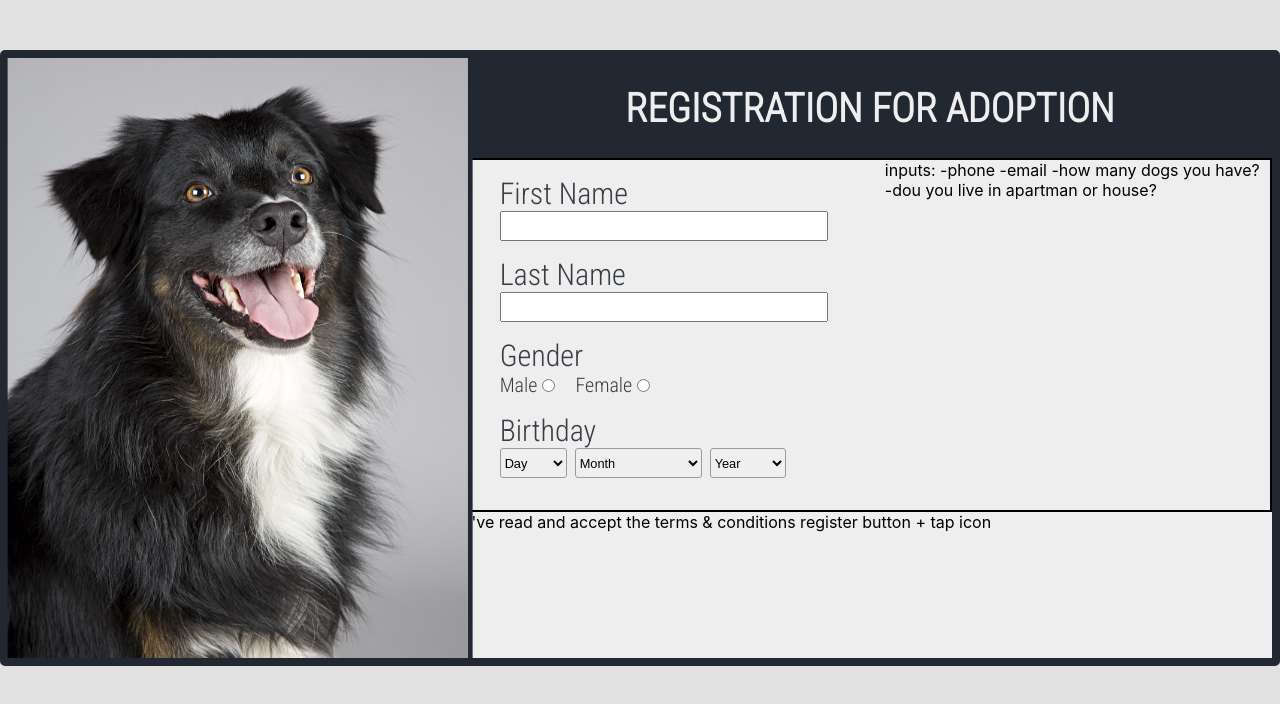
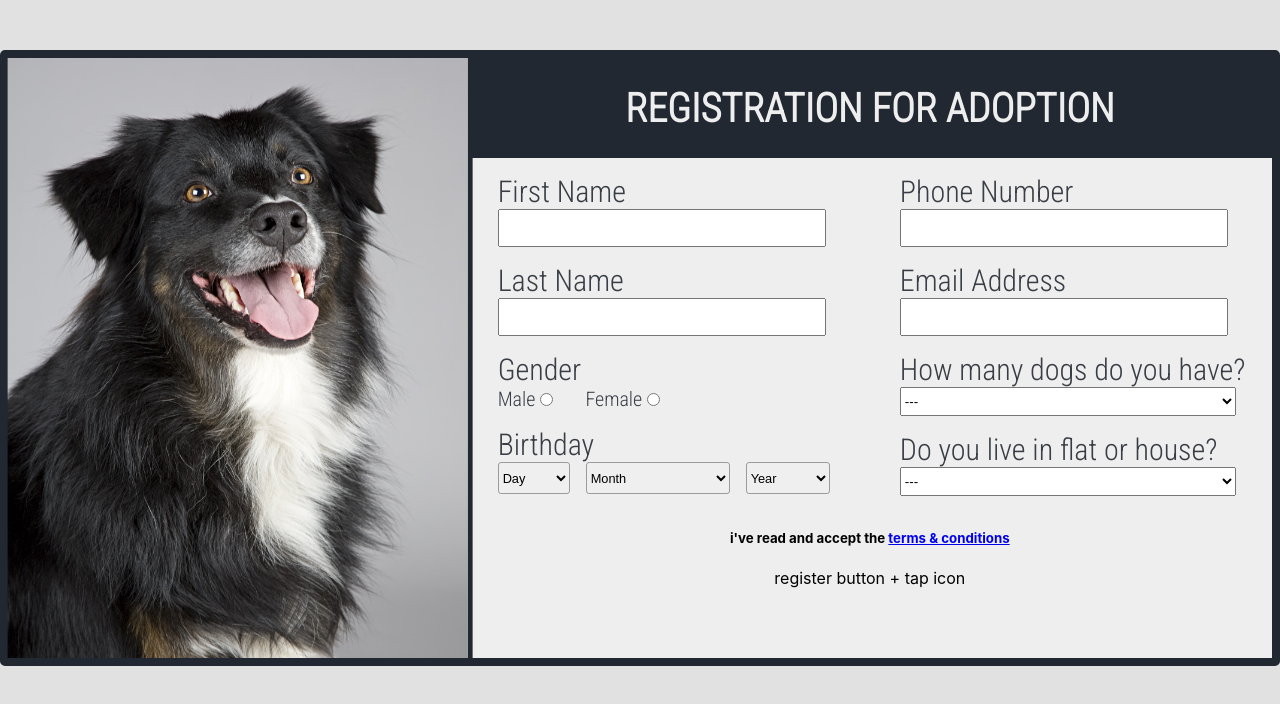
Before and after one commit to agyorgy87/dog-adoption-form-with-validate-reactjs, a React (Create React App) app: page / in a window 1280 px wide. Shown: the top 704 px of the page. Built offline with nearby package versions, Linux system fonts and the light colour scheme.

Commit message:
form right side design is done

```diff
--- a/src/components/RegisterForm.css
+++ b/src/components/RegisterForm.css
@@ -6,12 +6,20 @@
 }
 
 .registerFormInputs {
-    border: 2px solid black;
+
     display: flex;
     justify-content: space-between;
 }
 
 .inputsLeft {
+    width: 50%;
+    height: 350px;
+    display: flex;
+    flex-direction: column;
+    padding-left: 30px;
+}
+
+.inputsRight {
     width: 50%;
     height: 350px;
     display: flex;
@@ -28,15 +36,15 @@
 }
 
 .labels {
-    display: block;
     font-size: 30px;
     color: #393E46;
     font-family: 'Roboto Condensed', sans-serif;
 }
 
-.firsLastNameInput {
-    height: 1.5rem;
+.defaultInputStyle {
+    height: 2rem;
     width: 20rem;
+    outline: none;
 }
 
 .optionalRadioBoxes {
@@ -45,7 +53,7 @@
 }
 
 .maleRadioButton{
-    margin-right: 20px;
+    margin-right: 2rem;
 }
 
 .maleFemaleText {
@@ -60,7 +68,7 @@
 }
 
 .dobSelects {
-    height: 30px;
+    height: 2rem;
     width: 150%;
     border: 1px solid #9b9b9b;
     border-radius: 3px;
@@ -69,9 +77,32 @@
 }
 
 .dobDayBox {
-    margin-right: 30px;
+    margin-right: 2.5rem;
+    width: 3rem;
 }
 
 .dobDayMonth {
-    margin-right: 50px;
+    margin-right: 4rem;
+    width: 6rem;
 }
+
+
+.dobDayYear {
+    width: 3.5rem;
+}
+
+.numberOfDogAndPlaceSelect {
+    outline: none;
+    height: 1.8rem;
+    width: 21rem;
+}
+
+.checkboxAndSubmitButton {
+    display:flex;
+    flex-direction: column;
+    text-align: center;
+}
+
+.termsAndConditionsText {
+
+}
--- a/src/components/RegisterForm.js
+++ b/src/components/RegisterForm.js
@@ -10,11 +10,11 @@ const RegisterForm = () => {
                     <div className="inputsLeft">
                         <div className="dataContainers">
                             <label htmlFor="firstName" className="labels">First Name</label>
-                                <input id="firstName" className="firsLastNameInput" type="text"/>
+                                <input id="firstName" className="defaultInputStyle" type="text"/>
                         </div>
                         <div className="dataContainers">
                             <label htmlFor="lastName" className="labels">Last Name</label>
-                                <input id="lastName" className="firsLastNameInput" type="text"/>
+                                <input id="lastName" className="defaultInputStyle" type="text"/>
                         </div>
                         <div className="genderContainer dataContainers">
                             <div>
@@ -46,7 +46,8 @@ const RegisterForm = () => {
                         </div>
                         <div className="birthdaySelects">
                                 <div className="dobDayBox">
-                                    <select className="dobSelects"
+                                    <select
+                                        className="dobSelects"
                                         id="BirthDay"
                                         name="BirthDay"
                                         >
@@ -104,7 +105,7 @@ const RegisterForm = () => {
                                         <option value="12">December</option>
                                     </select>
                                 </div>
-                                <div>
+                                <div className="dobDayYear">
                                     <select className="dobSelects"
                                     id="BirthYear"
                                     name="BirthYear"
@@ -169,17 +170,46 @@ const RegisterForm = () => {
                         </div>
                     </div>
                     <div className="inputsRight">
-                        inputs:
-                        -phone
-                        -email
-                        -how many dogs you have?
-                        -dou you live in apartman or house?
+                        <div className="dataContainers">
+                            <label htmlFor="phone" className="labels">Phone Number</label>
+                                <input id="phone" className="defaultInputStyle" type="number"/>
+                        </div>
+                        <div className="dataContainers">
+                            <label htmlFor="phone" className="labels">Email Address</label>
+                                <input id="phone" className="defaultInputStyle" type="email"/>
+                        </div>
+                        <div className="dataContainers">
+                            <label className="labels">How many dogs do you have?</label>
+                                    <select
+                                    className="numberOfDogAndPlaceSelect"
+                                    id="dogNumberQuestion"
+                                    name="dogNumberQuestion"
+                                    >
+                                        <option value="none">---</option>
+                                        <option value="0">0</option>
+                                        <option value="1">1</option>
+                                        <option value="2">2</option>
+                                        <option value="3">3 or more</option>
+                                    </select>
+                        </div>
+                        <div className="dataContainers">
+                            <label className="labels">Do you live in flat or house?</label>
+                                    <select
+                                    className="numberOfDogAndPlaceSelect"
+                                    id="dogNumberQuestion"
+                                    name="dogNumberQuestion"
+                                    >
+                                        <option value="none">---</option>
+                                        <option value="flat">Flat</option>
+                                        <option value="house">House</option>
+                                    </select>
+                        </div>
                     </div>
-                    </div>
-                    <div className="checkboxAndSubmitButton">
-                            i've read and accept the terms & conditions
+                </div>
+                <div className="checkboxAndSubmitButton">
+                            <h5 className="termsAndConditionsText">i've read and accept the <a href="https://termify.io/terms-and-conditions-generator?gclid=CjwKCAjwm8WZBhBUEiwA178UnCikvuNxl27UUgfH_HYhXYLxKiKzUP_xjgJydLkYVasB39JoTGtH7BoCnzcQAvD_BwE">terms & conditions</a></h5>
                             register button + tap icon
-                    </div>
+                </div>
             </form>
         </div>
     )
```
